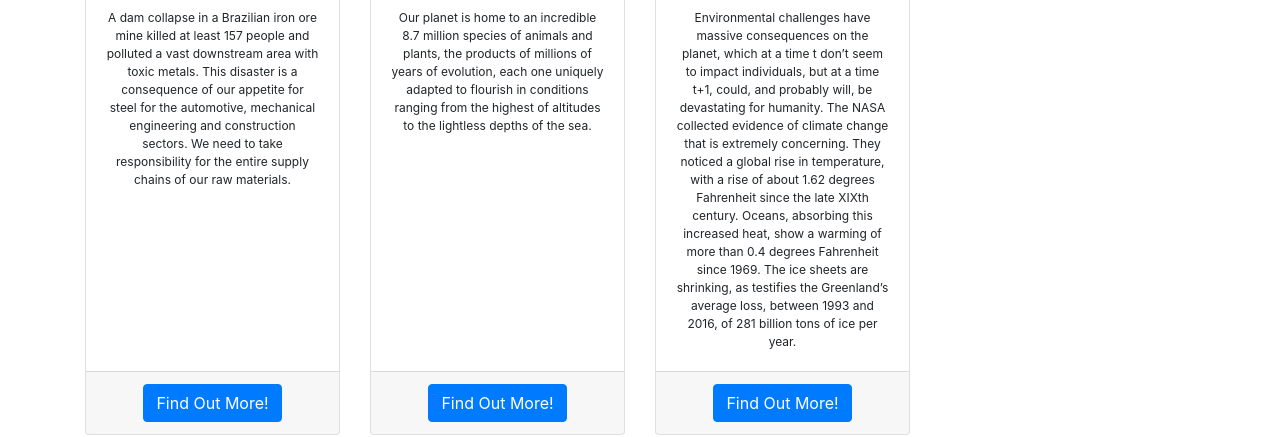
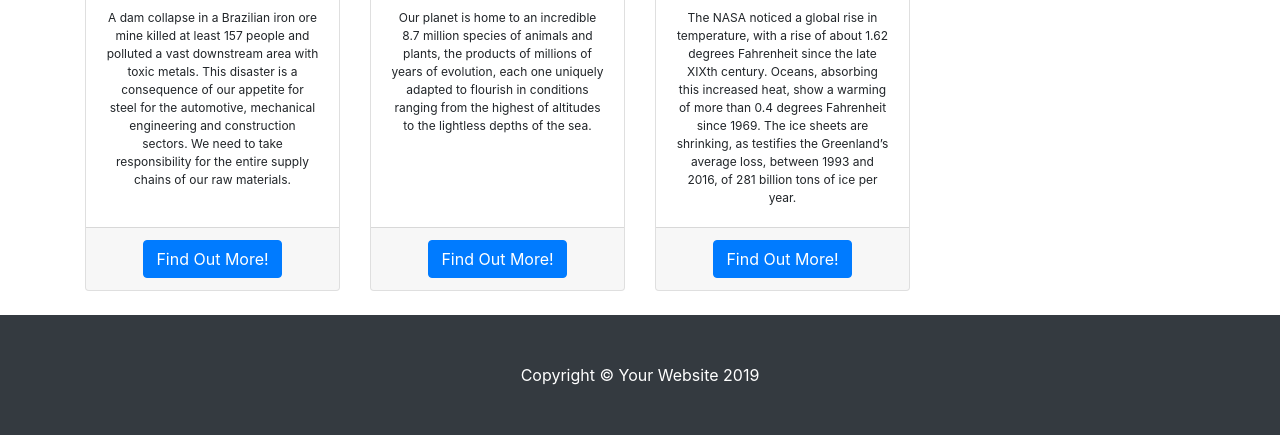
Before and after one commit to getinvolved2019/getinvolved2019.github.io, a plain HTML site: page index.html in a window 1280 px wide. Shown: the part 660-1097 px from the top of the page. Drawn offline with Linux system fonts and the light colour scheme.

Commit message:
Update index.html

```diff
--- a/index.html
+++ b/index.html
@@ -94,7 +94,7 @@
           <img class="card-img-top" src="https://www.greenpeace.org/archive-international/en/campaigns/climate-change/a/changethefuture/" alt="">
           <div class="card-body">
             <h4 class="card-title">Act Now - Change the Future</h4>
-            <p class="card-text auto">Environmental challenges have massive consequences on the planet, which at a time t don’t seem to impact individuals, but at a time t+1, could, and probably will, be devastating for humanity. The NASA collected evidence of climate change that is extremely concerning. They noticed a global rise in temperature,  with a rise of about 1.62 degrees Fahrenheit since the late XIXth century. Oceans, absorbing this increased heat, show a warming of more than 0.4 degrees Fahrenheit since 1969. The ice sheets are shrinking, as testifies the Greenland’s average loss, between 1993 and 2016, of 281 billion tons of ice per year.</p>
+            <p class="card-text auto">The NASA noticed a global rise in temperature,  with a rise of about 1.62 degrees Fahrenheit since the late XIXth century. Oceans, absorbing this increased heat, show a warming of more than 0.4 degrees Fahrenheit since 1969. The ice sheets are shrinking, as testifies the Greenland’s average loss, between 1993 and 2016, of 281 billion tons of ice per year.</p>
           </div>
           <div class="card-footer">
             <a href="https://www.greenpeace.org/archive-international/en/campaigns/climate-change/a/changethefuture/" class="btn btn-primary">Find Out More!</a>
```
